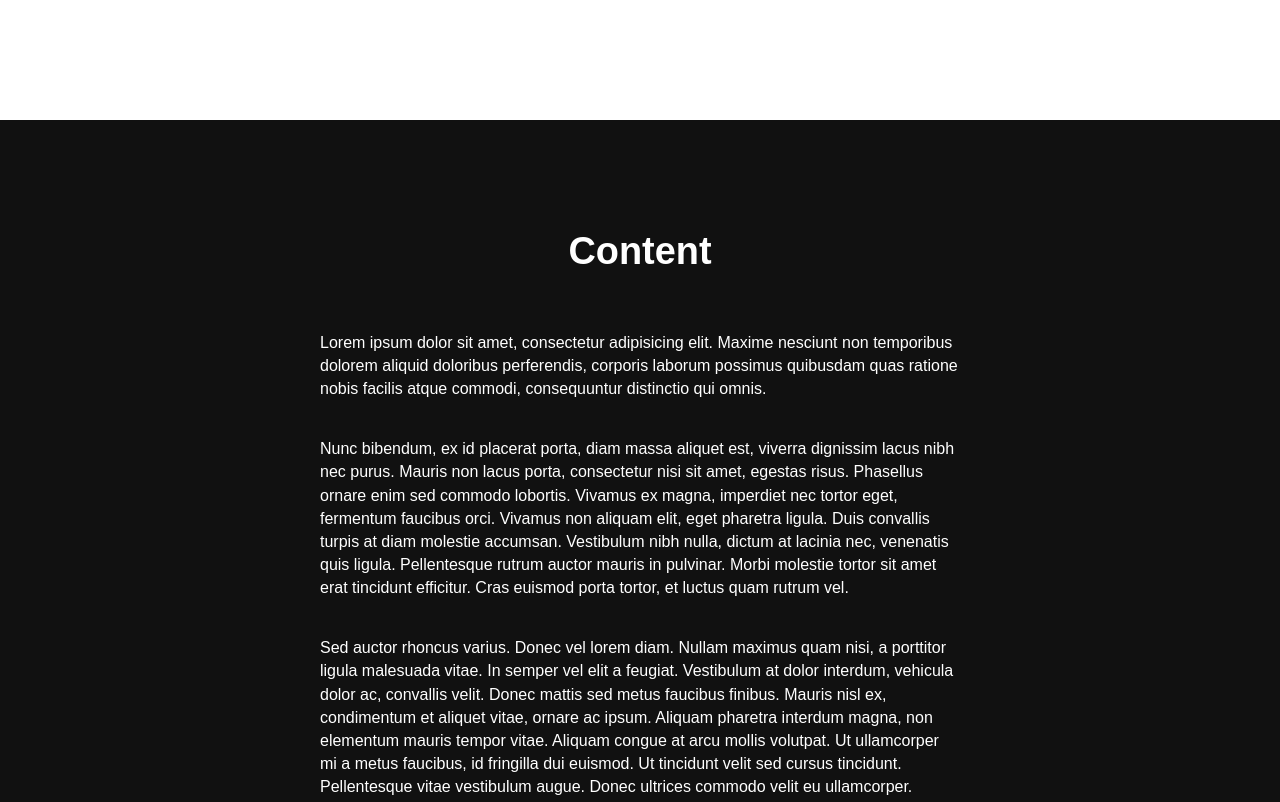
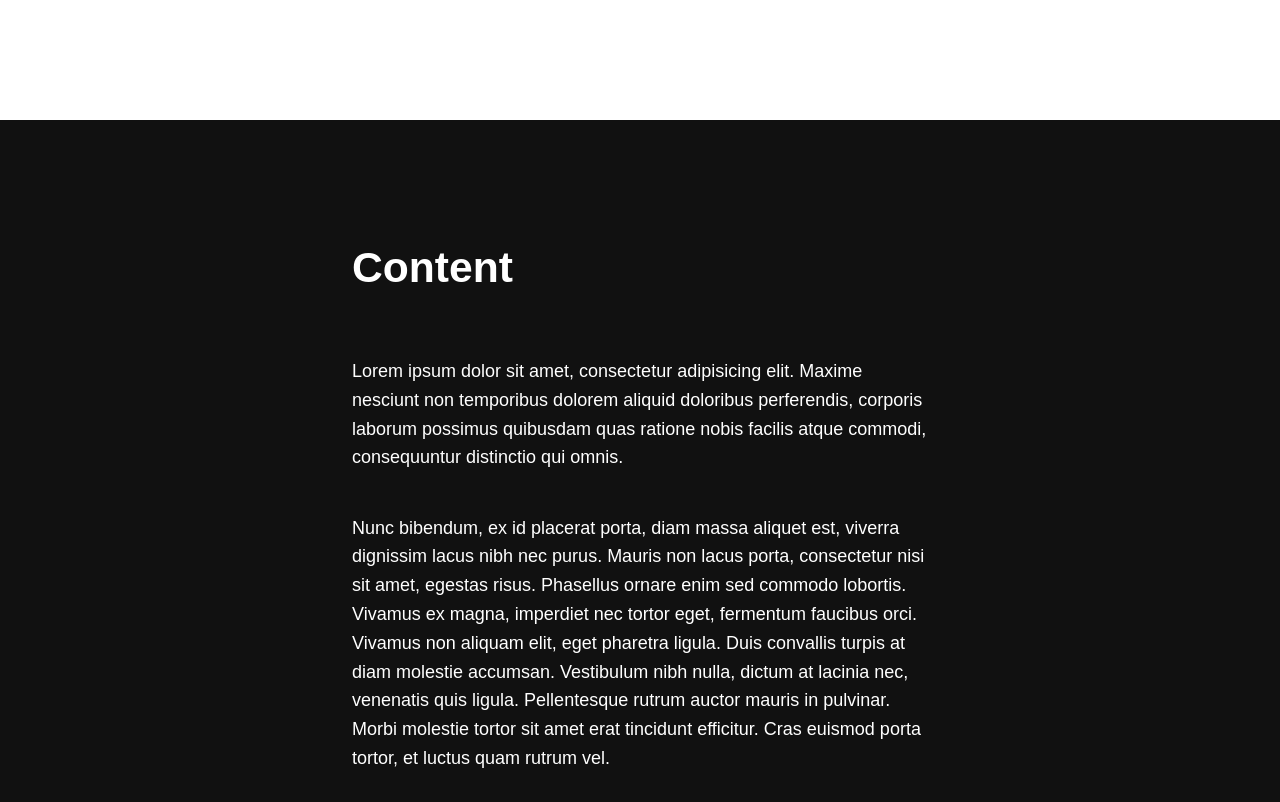
Before and after one commit to studiometa/js-jump-to, a website: page index.html in a window 1280 px wide. Shown: the part 680-1482 px from the top of the page. Drawn offline with nearby package versions, Linux system fonts and the light colour scheme; some packages are replaced by stand-ins of ours; a script that the page names is missing.

Commit message:
Adjust the demo page's styles

```diff
--- a/index.html
+++ b/index.html
@@ -17,7 +17,7 @@
 
 			body {
 				margin: 0;
-				font: 1em/1.45 Arial, sans-serif;
+				font: 18px/1.6 Arial, sans-serif;
 				color: #222;
 			}
 
@@ -37,7 +37,7 @@
 
 			article {
 				width: 100%;
-				max-width: 42em;
+				max-width: 34em;
 				margin: 0 auto 4em;
 				padding: 1em;
 			}
@@ -53,7 +53,6 @@
 			h1, h2, h3, h4 {
 				margin: 2.414em 0 1.5em;
 				line-height: 1.2;
-				text-align: center;
 			}
 
 			h1 {
```
